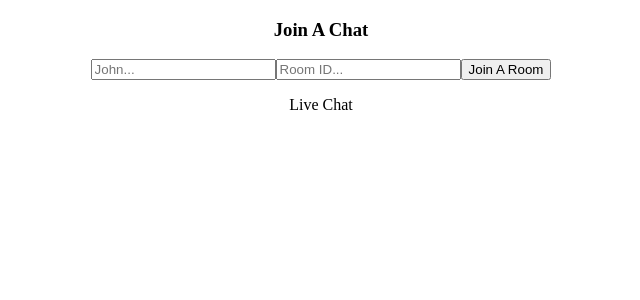
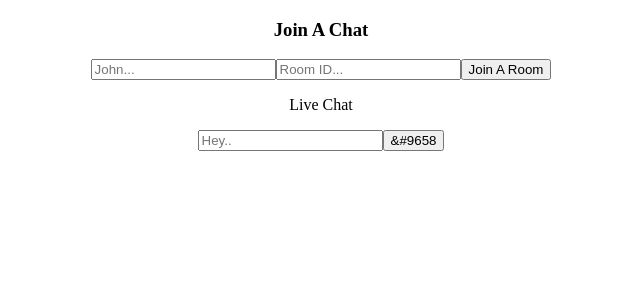
Before and after one commit to TemiFemi/liveChat, a React (Create React App) app in the folder client/: page / in a window 1280 px wide. Shown: the top 300 px of the page, without its empty margins (319-959 px from the left). Built offline with nearby package versions, Linux system fonts and the light colour scheme; no server answers.

Commit message:
Added divs and buttons for  Chat.js

```diff
--- a/client/src/chat.js
+++ b/client/src/chat.js
@@ -7,6 +7,8 @@ function Chat(socket, username, room) {
             <p> Live Chat </p>
             <div className="chat-body"> </div>
             <div className="chat-footer"> </div>
+            <input type="text" placeholder="Hey.." />
+            <button>&#9658</button>
         </div>
     )
 }
```
